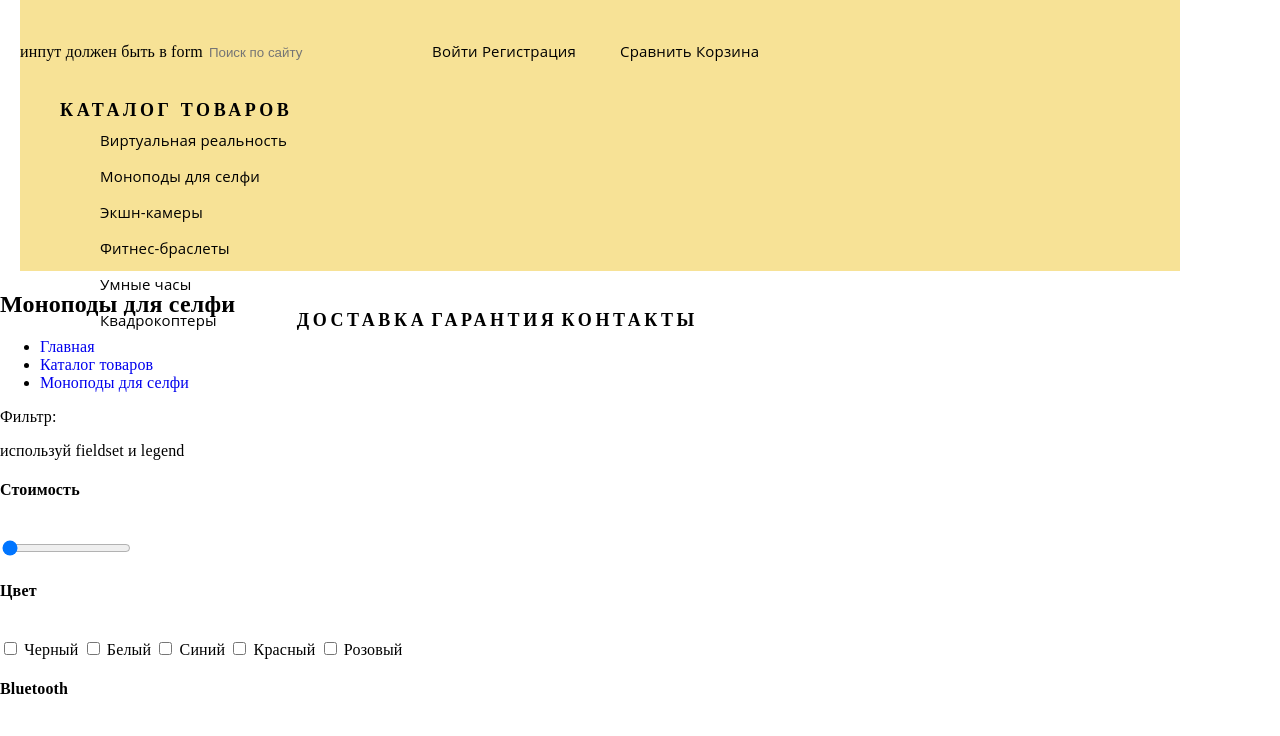
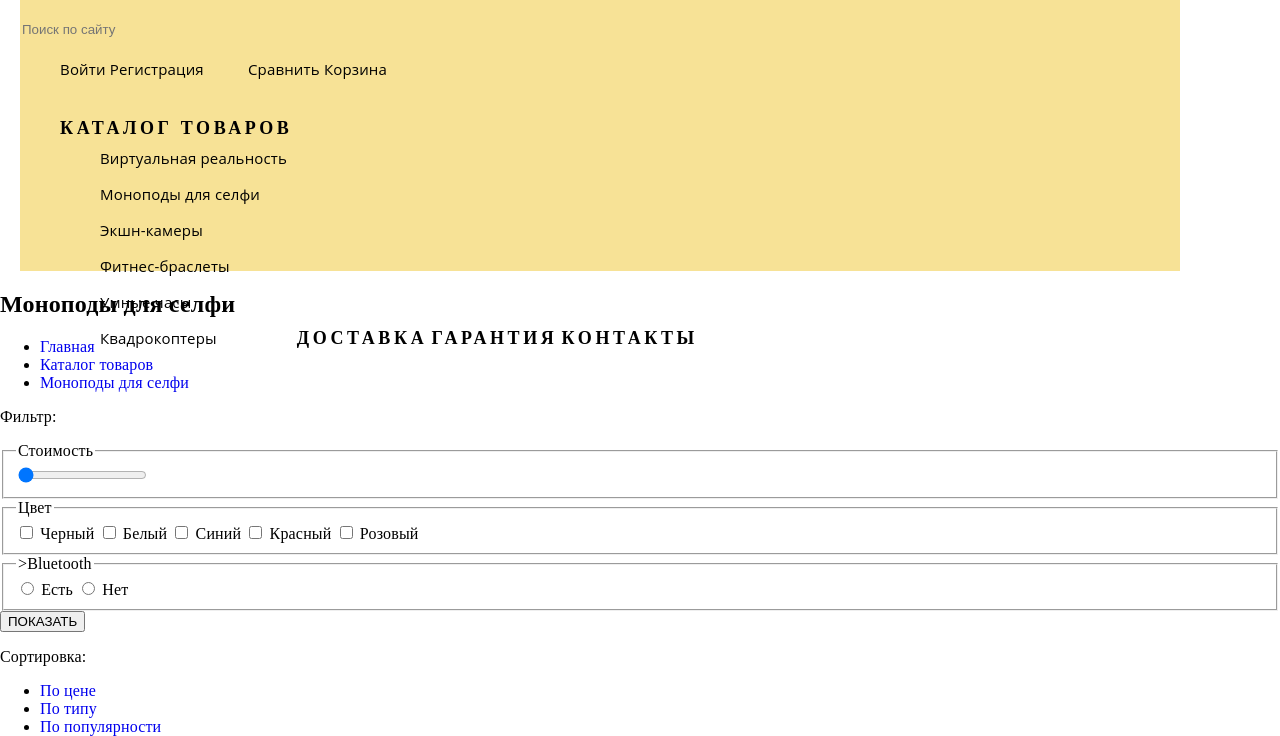
Before and after one commit to Monsieur19/843957-device, a plain HTML site: page catalog.html in a window 1280 px wide. Shown: the part 58-794 px from the top of the page. Drawn offline with Linux system fonts and the light colour scheme.

Commit message:
Исправления

```diff
--- a/catalog.html
+++ b/catalog.html
@@ -6,12 +6,12 @@
     <link rel="stylesheet" type="text/css" href="css/style.css">
   </head>
   <body>
-    <!-- по шапке смотри Index -->
   	<header class="page-header">
   		<nav class="main-menu">
   		<a href="#" class="logo-head">Device</a>
-       инпут должен быть в form
+       <form class="form-search">
   		<input type="text" name="search" class="search" placeholder="Поиск по сайту">
+  		</form>
   		<ul class="account">
   			<li><a href="#">Войти</a></li>
   			<li><a href="#">Регистрация</a></li>
@@ -55,22 +55,28 @@
   				<div class="catalog-filter">
   					<p class="filter">Фильтр:</p>
   					<form class="catalog-filter-form">
-              используй fieldset и legend
 	  					<div>
-  					<label><h4>Стоимость</h4><br>
-  					     <input type="range" name="cost-range" min="0" max="20000" step="100" value="0"></label>
+	  						<fieldset>
+	  							<legend>Стоимость</legend>
+	  					     	<input  type="range" name="cost-range" min="0" max="20000" step="100" value="0">
+	  					     </fieldset>
 	  					</div>
-  					<div><h4>Цвет</h4><br>
+	  					<div>
+	  						<fieldset>
+		  						<legend>Цвет</legend>
 		  						<label><input type="checkbox" name="black"> Черный</label>
 		  						<label><input type="checkbox" name="White"> Белый</label>
 		  						<label><input type="checkbox" name="Blue"> Синий</label>
 		  						<label><input type="checkbox" name="Red"> Красный</label>
 		  						<label><input type="checkbox" name="Pink"> Розовый</label>
+	  						</fieldset>
 	  				    </div>
 	  				    <div>
-  					    <h4>Bluetooth</h4><br>
+	  				    	<fieldset>
+		  					    <legend>>Bluetooth</legend>
 		  					    <label><input type="radio" name="check-bluetooth"> Есть</label>
 		  					    <label><input type="radio" name="check-bluetooth"> Нет</label>
+		  					</fieldset>
 	  				    </div>
 	  				    <button>ПОКАЗАТЬ</button>
   					</form>
@@ -78,14 +84,13 @@
   				<div class="catalog-sort-items-list">
                     <div class="catalog-sort">
             <p>Сортировка:</p>
-  					    <ul class="sort">
+  					    <ul class="sort-list">
   						    <li class="sort-cost"><a href="#">По цене</a></li>
   						    <li class="sort-type"><a href="#">По типу</a></li>
   							<li class="sort-popular"><a href="#">По популярности</a></li>
   					    </ul>
   				    </div>
             <ul class="catalog-sort-items">
-
   					<li class="catalog-item">
   						<a href="#"><img src="img/item-1.png" width="360" height="380"></a>
   						<p>Любительская селфи палка</p>
--- a/css/style.css
+++ b/css/style.css
@@ -2,7 +2,7 @@
 	display:none;
 }
 .visually-hidden{
-	display: none;
+	visibility: hidden;
   тут должен быть нормальные свойста, а не дисплей None
 }
 body{
```
Also changed, not shown: index.html (+2 -0 lines). Lines whose indentation alone changed are shown as unchanged.
